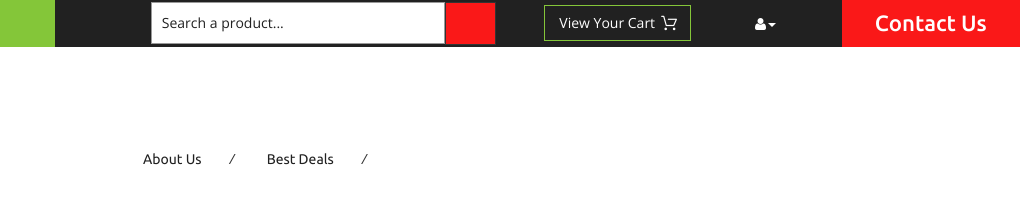
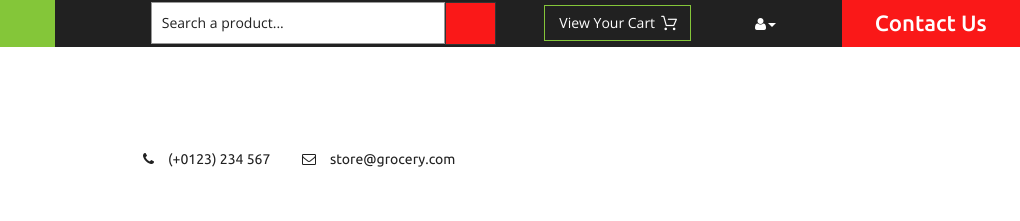
Before and after one commit to vishrutgrover/COV-Urgency-1, a plain HTML site: page index.html in a window 1280 px wide. Shown: the top 221 px of the page, 260-1280 px from the left. Drawn offline with nearby package versions, Linux system fonts and the light colour scheme.

Commit message:
Update index.html

```diff
--- a/index.html
+++ b/index.html
@@ -103,15 +103,13 @@ Smartphone Compatible web template, free webdesigns for Nokia, Samsung, LG, Sony
 				<h1><a href="index.html"><img src="images/logo.png" style="height: 110px;width: 125px;" />
 			</div>
 			<div class="w3ls_logo_products_left1">
-				<ul class="special_items">
-
-					<li><a href="about.html">About Us</a><i>/</i></li>
-					<li><a href="products.html">Best Deals</a><i>/</i></li>
-
+			</div>
+			<div class="w3ls_logo_products_left1">
+				<ul class="phone_email">
+					<li><i class="fa fa-phone" aria-hidden="true"></i>(+0123) 234 567</li>
+					<li><i class="fa fa-envelope-o" aria-hidden="true"></i><a href="mailto:store@grocery.com">store@grocery.com</a></li>
 				</ul>
 			</div>
-			<div class="w3ls_logo_products_left1">
-						</div>
 			<div class="clearfix"> </div>
 		</div>
 	</div>
```
